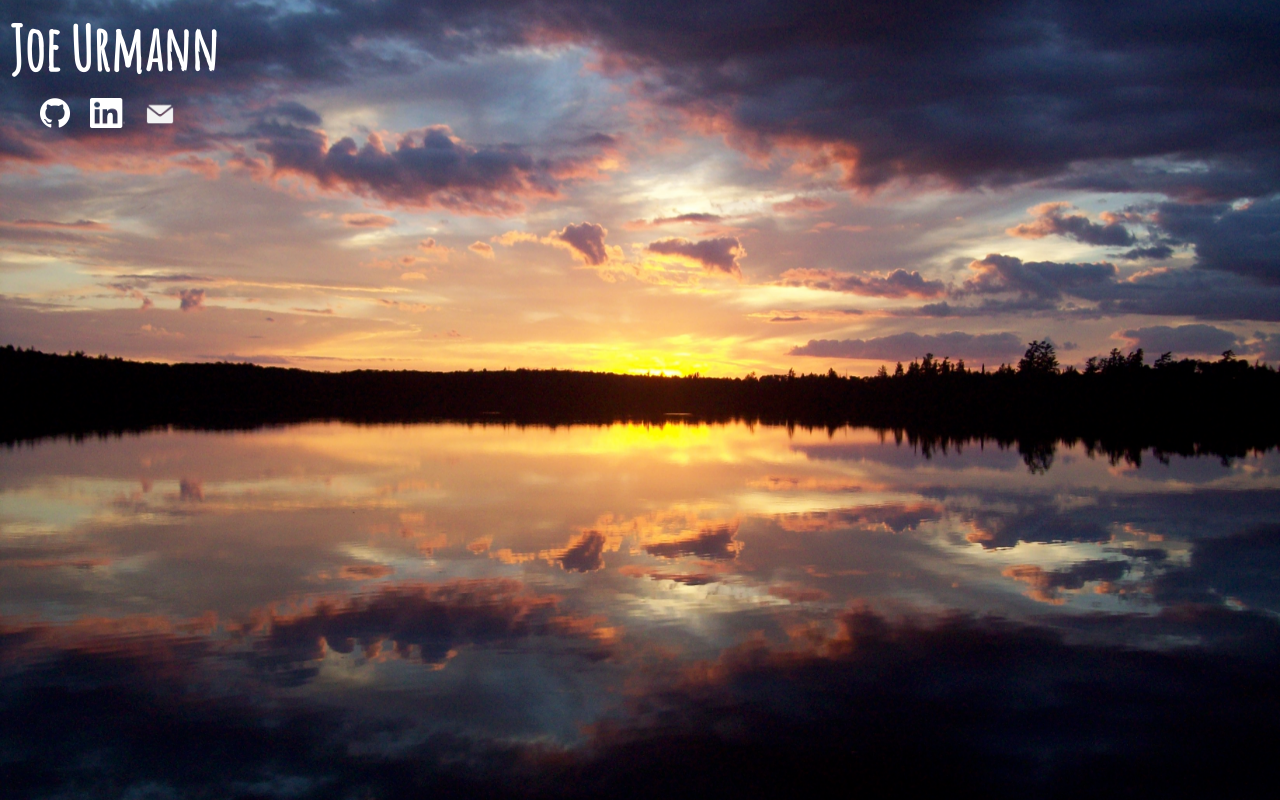
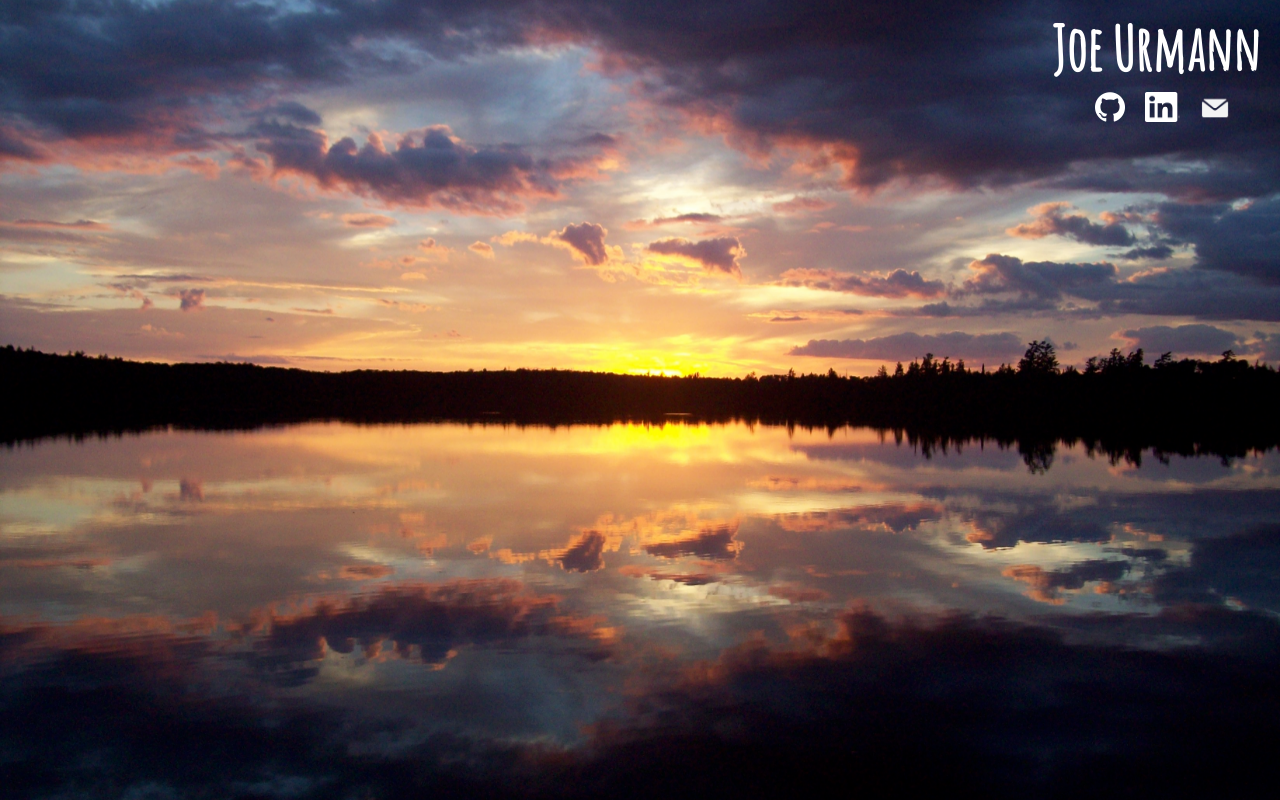
Before and after one commit to jurmann/personal-website, a React (Create React App) app: page / in a window 1280 px wide. Built offline with nearby package versions, Linux system fonts and the light colour scheme.

Commit message:
aligned right

```diff
--- a/src/App.css
+++ b/src/App.css
@@ -8,11 +8,6 @@
   height: 80px;
 }
 
-.App-header {
-/*  height: 150px;
-  padding: 20px;*/
-  color: white;
-}
 
 .App-title {
   font-size: 60px;
@@ -21,29 +16,10 @@
   font-family: 'Amatic SC', cursive;
   color: white;
   margin: 0px;
+  right: 10px;
+  position: absolute;
 
 }
-
-.App-intro {
-  font-size: large;
-}
-
-.background {
-    background-color: gray;
-}
-
-.right-text {
-    text-align: left;
-}
-
-
-/*.backgroundimage {
-  background: url("/boundarywaters.jpg") no-repeat center center fixed;
-  -webkit-background-size: cover;
-  -moz-background-size: cover;
-  -o-background-size: cover;
-  background-size: cover;
-}*/
 
 #bg {
   position: fixed;
@@ -71,5 +47,10 @@
 }
 
 .images {
-    padding-left: 30px;
+    padding: 30px;
+    margin: 0;
+    float: right;
+    position: absolute;
+    top: 60px;
+    right: 10px;
     }
```
